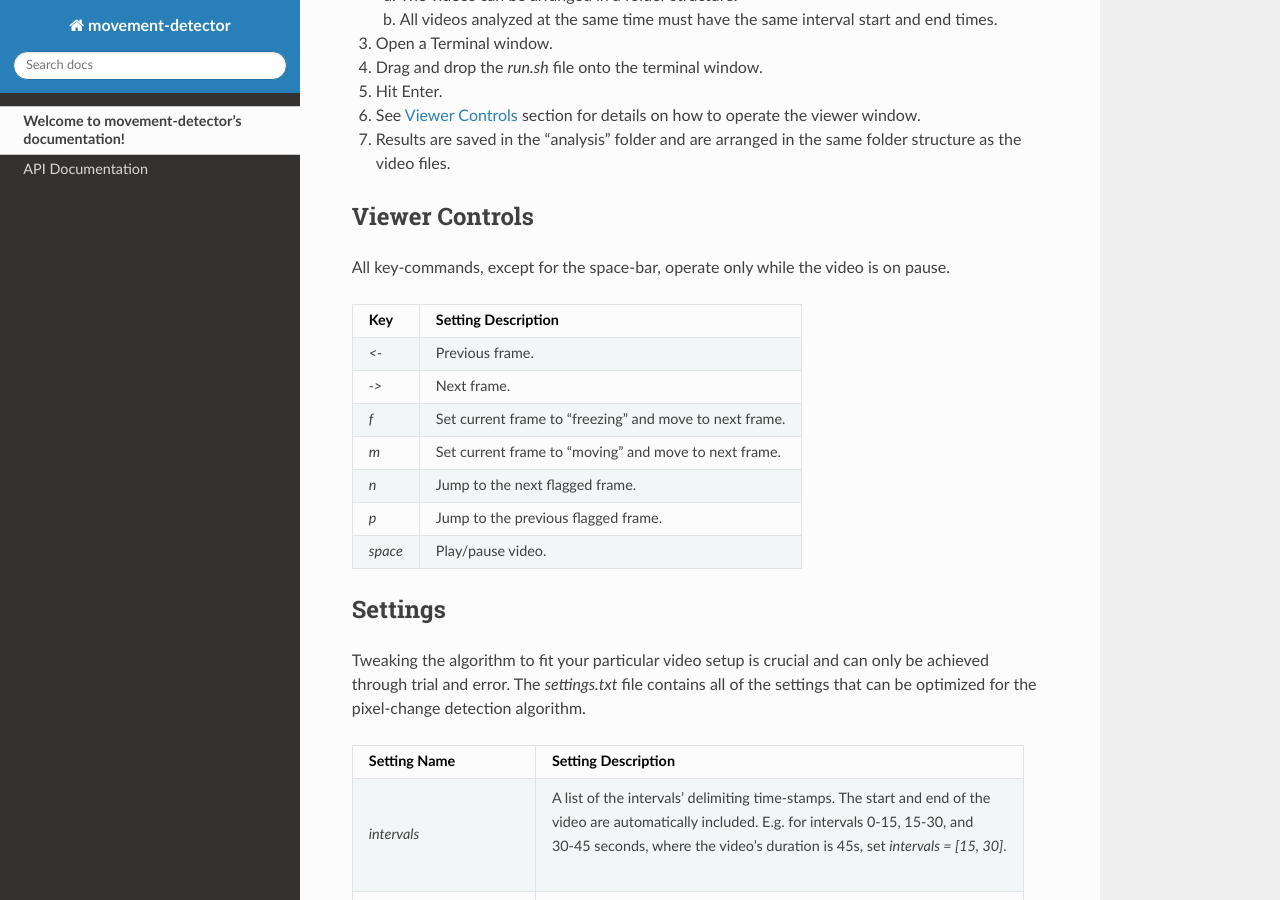
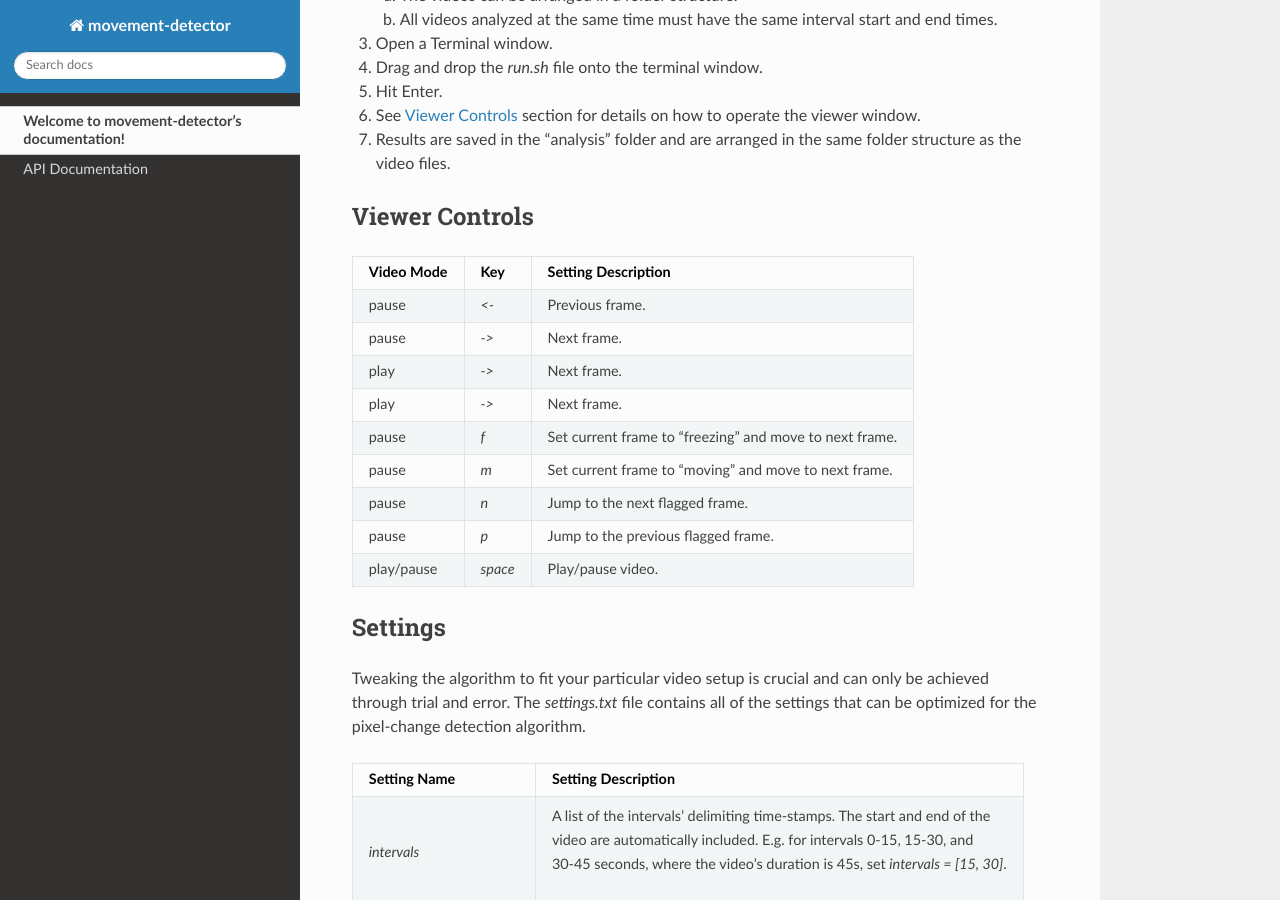
Before and after one commit to petioptrv/movement_detector, a Sphinx documentation site: the page built from docs/source/index.rst, in a window 1280 px wide and 900 px high, scrolled down 1566 px. Built offline with Sphinx 7.4.7 and the Read the Docs theme 2.0.0, drawn with Linux system fonts in a browser that asks for light colours.

Commit message:
- Fixes to run.sh. - Updates to documentation.

```diff
--- a/docs/source/index.rst
+++ b/docs/source/index.rst
@@ -85,25 +85,28 @@ Viewer Setup
 
 Viewer Controls
 ^^^^^^^^^^^^^^^
-All key-commands, except for the space-bar, operate only while the video is on pause.
 
-+----------+---------------------------------------------------------------------------------------+
-| Key      | Setting Description                                                                   |
-+==========+=======================================================================================+
-| `<-`     | Previous frame.                                                                       |
-+----------+---------------------------------------------------------------------------------------+
-| `->`     | Next frame.                                                                           |
-+----------+---------------------------------------------------------------------------------------+
-| `f`      | Set current frame to "freezing" and move to next frame.                               |
-+----------+---------------------------------------------------------------------------------------+
-| `m`      | Set current frame to "moving" and move to next frame.                                 |
-+----------+---------------------------------------------------------------------------------------+
-| `n`      | Jump to the next flagged frame.                                                       |
-+----------+---------------------------------------------------------------------------------------+
-| `p`      | Jump to the previous flagged frame.                                                   |
-+----------+---------------------------------------------------------------------------------------+
-| `space`  | Play/pause video.                                                                     |
-+----------+---------------------------------------------------------------------------------------+
++------------+----------+---------------------------------------------------------------------------------------+
+| Video Mode | Key      | Setting Description                                                                   |
++============+==========+=======================================================================================+
+| pause      | `<-`     | Previous frame.                                                                       |
++------------+----------+---------------------------------------------------------------------------------------+
+| pause      | `->`     | Next frame.                                                                           |
++------------+----------+---------------------------------------------------------------------------------------+
+| play       | `->`     | Next frame.                                                                           |
++------------+----------+---------------------------------------------------------------------------------------+
+| play       | `->`     | Next frame.                                                                           |
++------------+----------+---------------------------------------------------------------------------------------+
+| pause      | `f`      | Set current frame to "freezing" and move to next frame.                               |
++------------+----------+---------------------------------------------------------------------------------------+
+| pause      | `m`      | Set current frame to "moving" and move to next frame.                                 |
++------------+----------+---------------------------------------------------------------------------------------+
+| pause      | `n`      | Jump to the next flagged frame.                                                       |
++------------+----------+---------------------------------------------------------------------------------------+
+| pause      | `p`      | Jump to the previous flagged frame.                                                   |
++------------+----------+---------------------------------------------------------------------------------------+
+| play/pause | `space`  | Play/pause video.                                                                     |
++------------+----------+---------------------------------------------------------------------------------------+
 
 .. _settings-section:
 
```
Also changed, not shown: main.py (+2 -5 lines), 1 other file.
